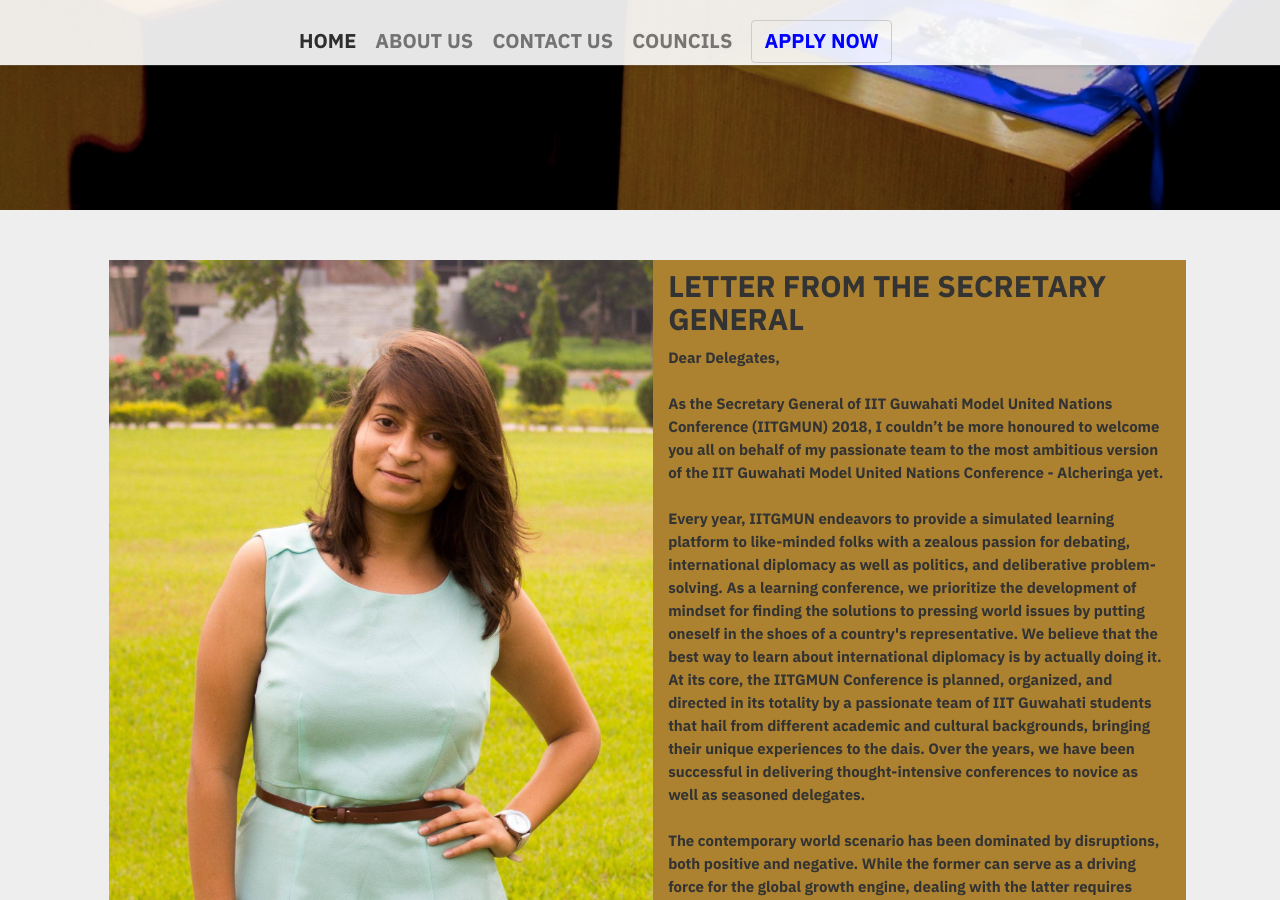
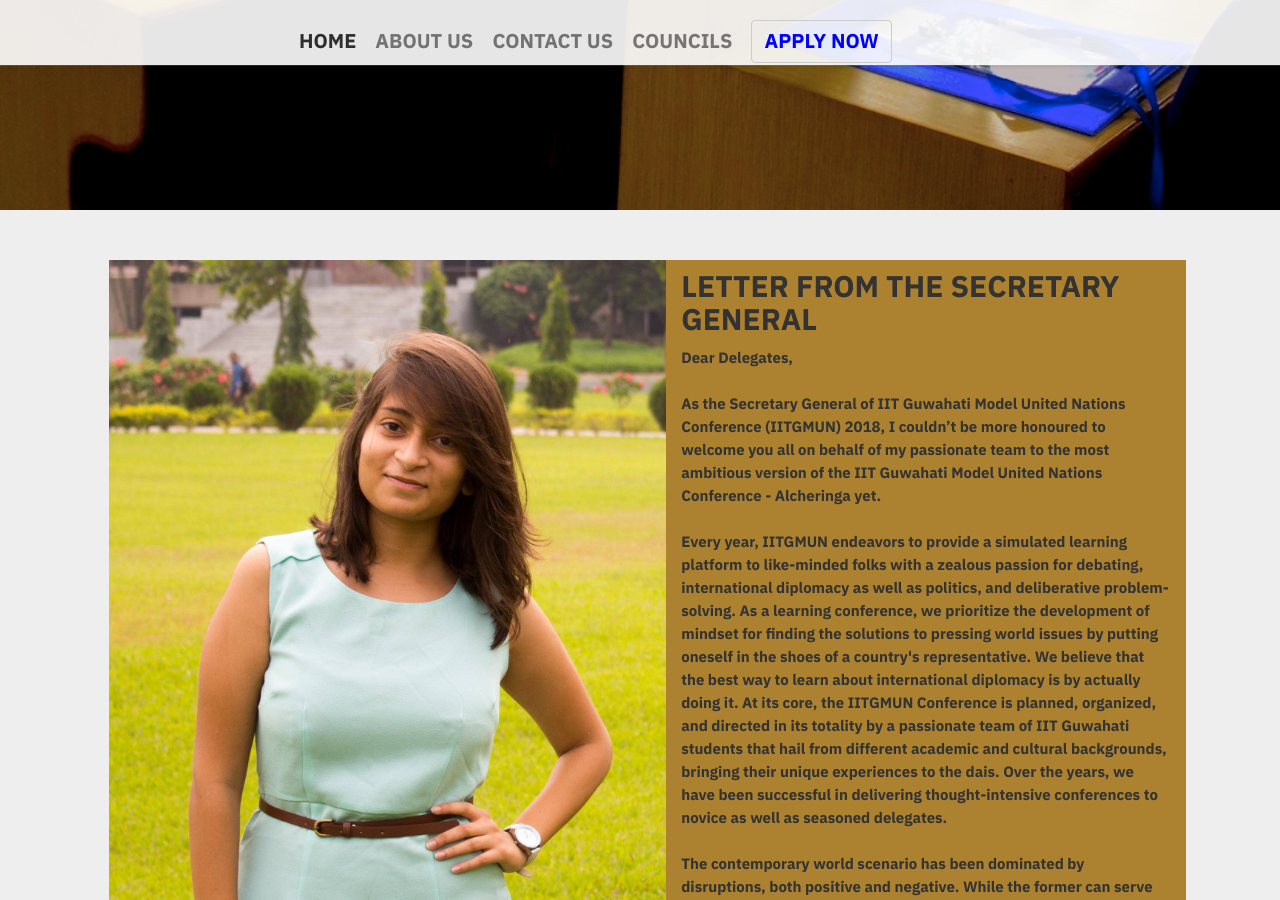
Before and after one commit to rupam170123041/IITG-MUN.github.io, a Jekyll site: the page built from index.html, in a window 1280 px wide and 900 px high, scrolled down 690 px. Built offline with Jekyll 4.4.1, drawn with Linux system fonts in a browser that asks for light colours; nearby versions of some CDN libraries; comment, search, counter and statistics services are not loaded.

Commit message:
some more changes

```diff
--- a/_includes/twitter-feed.html
+++ b/_includes/twitter-feed.html
@@ -4,10 +4,11 @@
     <div class="overlay solid-overlay"></div>
     <div class="content-wrapper">
         <div class="col-md-8 col-md-offset-2">
-            <h3>{{ site.tweetsFeedTitle2 }} <a href="https://twitter.com/search?q=%23{{ site.twitterHashTag2 }}" target="_blank">#{{ site.twitterHashTag2 }}</a>
+            <h3>{{ site.tweetsFeedTitle2 }}  <font color:"#ac8230"><a href="https://twitter.com/search?q=%23{{ site.twitterHashTag2 }}" target="_blank">#{{ site.twitterHashTag2 }}</a></font>
             </h3>
             <div id="tweets" class="tweets"></div>
         </div>
     </div>
 </section>
 <!-- End Twitter Feed Section -->
+ <font color:"#ac8230">
--- a/_includes/twitter-feed2.html
+++ b/_includes/twitter-feed2.html
@@ -7,7 +7,7 @@
             <svg class="icon" viewBox="0 0 30 32">
                 <use xlink:href="{{ site.baseurl }}/img/sprites/sprites.svg#icon-twitter"></use>
             </svg>
-            <h3>{{ site.tweetsFeedTitle }} <font color:"#ac8230"><a href="https://twitter.com/search?q=%23{{ site.twitterHashTag }}" target="_blank">#{{ site.twitterHashTag }}</a></font>
+            <h3>{{ site.tweetsFeedTitle }}<a href="https://twitter.com/search?q=%23{{ site.twitterHashTag }}" target="_blank">#{{ site.twitterHashTag }}</a>
             </h3>
             <div id="tweets" class="tweets"></div>
         </div>
--- a/css/main.css
+++ b/css/main.css
@@ -4181,11 +4181,11 @@
   text-align: justify;
 }
 #secy-pic{
-  width:42.67%;
+  width:43.67%;
   padding-right: 0px;
 }
 #secy-letter{
-  width:40.67%;
+  width:39.67%;
   background-color: #ac8230;
   padding-right:  15px;
   font-weight: normal;
```
